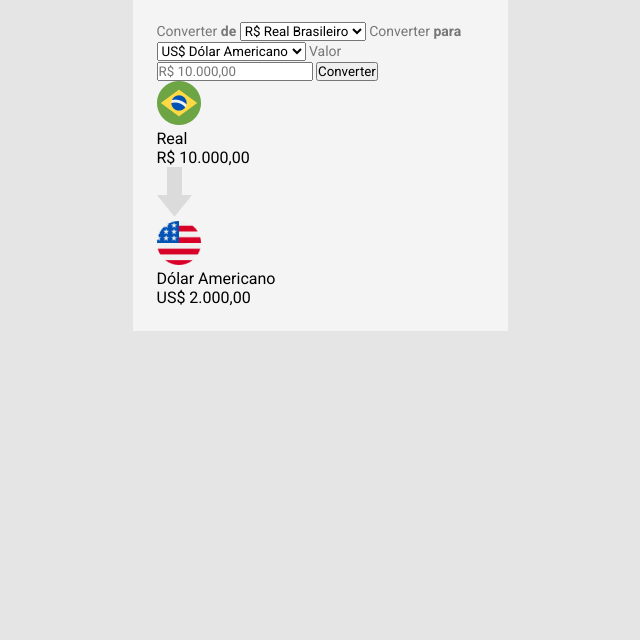
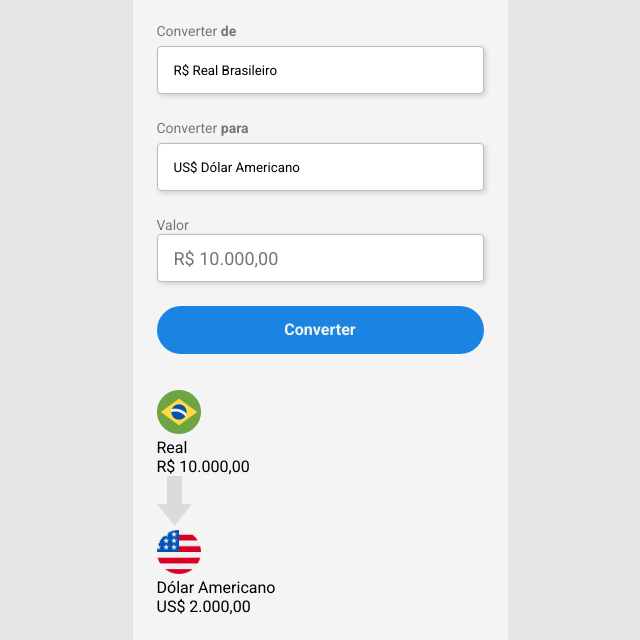
Before and after one commit to Tsukhiro/currency-convert, a plain HTML site: page index.html in a window 1280 px wide. Shown: the part 169-809 px from the top of the page, without its empty margins (320-960 px from the left). Drawn offline with Linux system fonts and the light colour scheme.

Commit message:
Update CSS pt.2
CSS changes.

```diff
--- a/styles.css
+++ b/styles.css
@@ -43,3 +43,56 @@ label {
     line-height: 18px;
     color: #777777;
 }
+
+select{
+    background: #FFFFFF;
+    border: 1px solid #BBBBBB;
+    border-radius: 4px;
+    height: 48px;
+    display: block;
+    width: 100%;
+    cursor: pointer;
+    outline: none;
+    appearance: none;
+    padding-left: 16px;
+    box-shadow: 2px 2px 5px rgba(0, 0, 0, 0.15);
+    margin-top: 6px;
+    margin-bottom: 24px;
+}
+
+input{
+    background: #FFFFFF;
+    border: 1px solid #BBBBBB;
+    border-radius: 4px;
+    height: 48px;
+    display: block;
+    width: 100%;
+    outline: none;
+    padding-left: 16px;
+    box-shadow: 2px 2px 5px rgba(0, 0, 0, 0.15);
+    font-size: 18px;
+}
+
+button{
+    background: #1B83E2;
+    border-radius: 25px;
+    height: 48px;
+    cursor: pointer;
+    color: #F4F4F4;
+    font-style: normal;
+    font-weight: bold;
+    font-size: 16px;
+    line-height: 18px;
+    border: none;
+    width: 100%;
+    margin-top: 24px;
+    margin-bottom: 36px;
+}
+
+button:hover{
+    opacity: 0.9;
+}
+
+button:active{
+    opacity: 0.7;
+}
```
